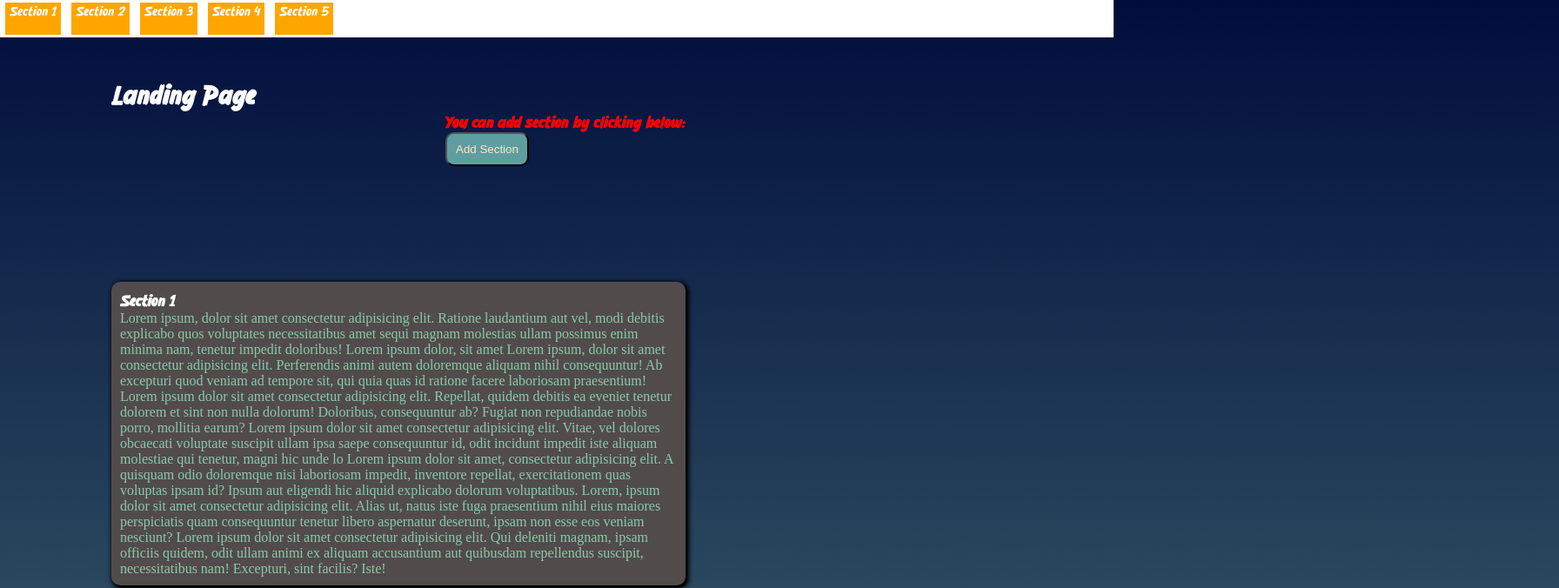
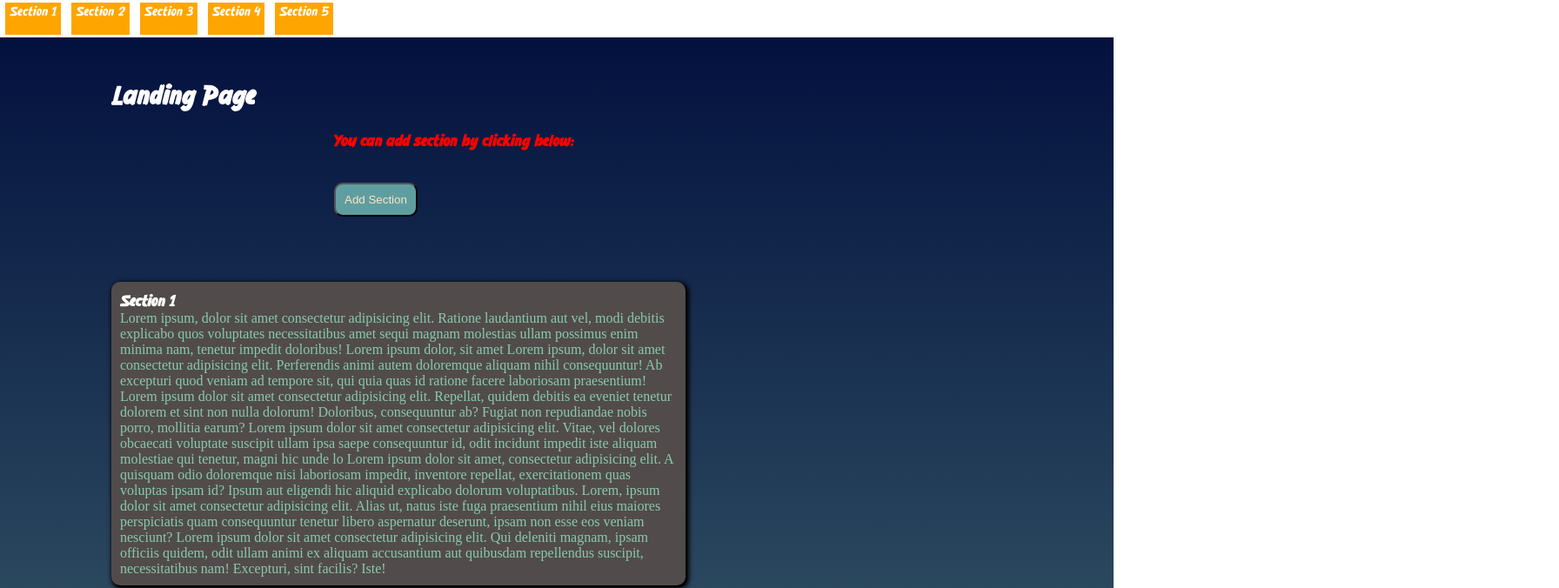
Before and after one commit to mostafaitalian/landing, a plain HTML site: page index.html in a window 1280 px wide. Shown: the top 676 px of the page at 87% size, 1792 px wide, since content can reach past the window. Drawn offline with Linux system fonts and the light colour scheme.

Commit message:
third commit

```diff
--- a/css/project.css
+++ b/css/project.css
@@ -89,6 +89,7 @@
             padding: 0px;
             width: 100%;
             height: 300px;
+            position: relative;
         }
 
         header h1 {
@@ -262,9 +263,9 @@
             color: red;
             font-weight: bold;
             font-size: larger;
-                position: relative;
-                left: 40%;
-                top: 30%;
+            position: absolute;
+            top: 50%;
+            left: 30%;
         }
 
         #add-section {
@@ -272,7 +273,7 @@
             background-color: cadetblue;
             color: bisque;
             padding: 10px;
-                position: relative;
-                left: 40%;
-                top: 30%;
+            position: absolute;
+            top: 70%;
+            left: 30%;
         }
```
Lines whose indentation alone changed are shown as unchanged.
